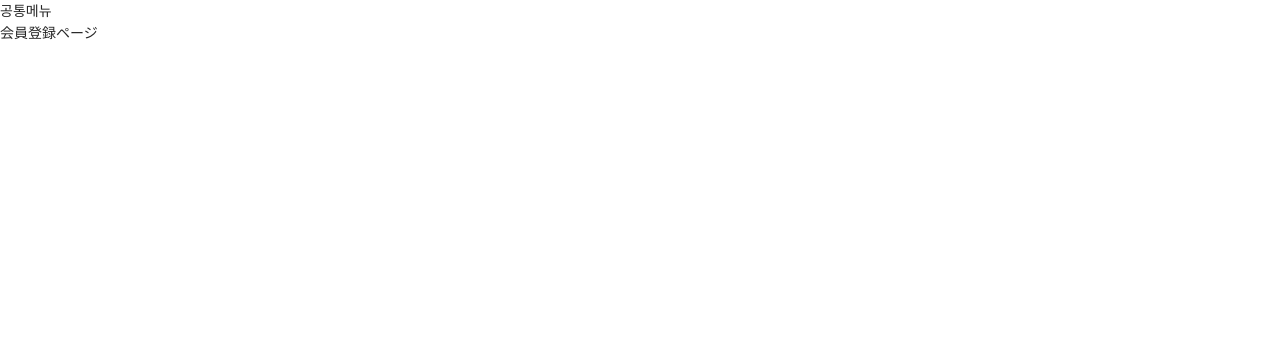
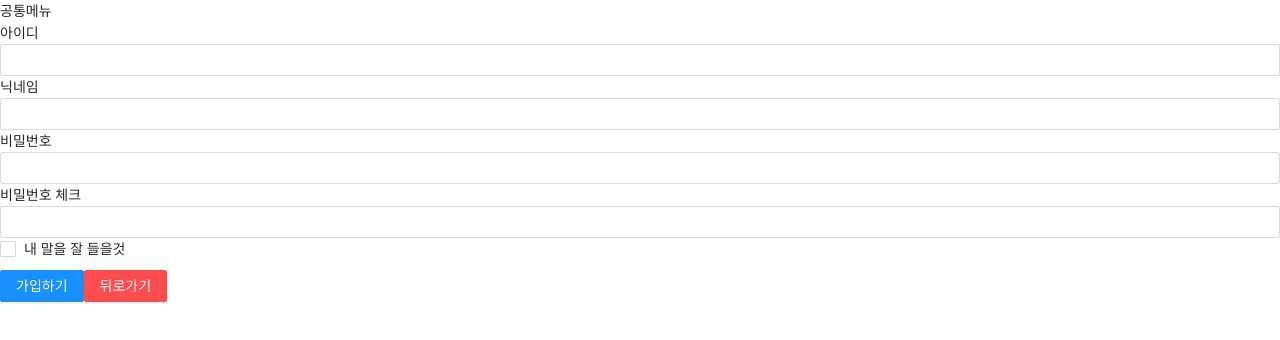
Before and after one commit to wngus6429/devblog, a Next.js app: page /signup in a window 1280 px wide. Shown: the top 340 px of the page. Built offline with nearby package versions, Linux system fonts and the light colour scheme.

Commit message:
signup and component move

```diff
--- a/components/AppLayout.jsx
+++ b/components/AppLayout.jsx
@@ -8,6 +8,7 @@
 import LoginForm from "./LoginForm";
 import styled from "styled-components";
 import Clock from "./clock";
+import Signup from "../pages/signup";
 {
   /* <Input.Search style={{ marginTop: 7, textAlign: "center" }} placeholder="Input Search Text" enterButton /> */
 }
@@ -18,6 +19,8 @@
 
 const AppLayout = ({ children }) => {
   const [isLoggedIn, setisLoggedIn] = useState(false);
+  const [signup, setsignup] = useState(false);
+
   return (
     <>
       <Menu mode="horizontal" theme="dark">
@@ -35,24 +38,30 @@
           <SearchInput placeholder="Input Search Text" enterButton />
         </Menu.Item>
         <Menu.Item>
-          <Link href="/signup">
-            <a>会員登録</a>
+          <Link href="ilbe.com">
+            <a>아씨몰라</a>
           </Link>
         </Menu.Item>
       </Menu>
       <Row gutter={5}>
         <Col xs={24} md={8}>
           <SideMenu />
+          <Clock />
         </Col>
         <Col xs={24} md={11}>
           {children}
         </Col>
         <Col xs={24} md={5}>
-          {isLoggedIn ? <UserProfile setisLoggedIn={setisLoggedIn} /> : <LoginForm setisLoggedIn={setisLoggedIn} />}
+          {signup ? (
+            <Signup signupfo={setsignup} />
+          ) : isLoggedIn ? (
+            <UserProfile setisLoggedIn={setisLoggedIn} />
+          ) : (
+            <LoginForm setisLoggedIn={setisLoggedIn} signupfo={setsignup} />
+          )}
           <a target="_blank" rel="noopener noreferrer" href="https://github.com/wngus6429?tab=repositories">
             GitHub
           </a>
-          <Clock />
         </Col>
       </Row>
     </>
--- a/components/LoginForm.jsx
+++ b/components/LoginForm.jsx
@@ -11,7 +11,7 @@
   padding: 10px;
 `;
 
-const LoginForm = ({ setisLoggedIn }) => {
+const LoginForm = ({ setisLoggedIn, signupfo }) => {
   const [id, setid] = useState("");
   const [password, setpassword] = useState("");
   const InputStyle = useMemo(
@@ -41,6 +41,10 @@
   //htmlType="submit" 이 되어 있어야 위에 Form이 작동함 그리고 onFinish 가 호출이 된다
   //그리고 onFinish에는 e.preventDefault()가 이미 되어져 있음
 
+  const signupform = useCallback(() => {
+    signupfo(true);
+  });
+
   return (
     <>
       <LogForm onFinish={onSubmitForm}>
@@ -58,11 +62,9 @@
           <Button type="primary" htmlType="submit">
             Login
           </Button>
-          <Link href="/signup">
-            <a>
-              <Button type="danger">会員登録</Button>
-            </a>
-          </Link>
+          <Button type="danger" onClick={signupform}>
+            会員登録
+          </Button>
         </ButtonWrap>
       </LogForm>
     </>
--- /dev/null
+++ b/hooks/useinput.js
@@ -0,0 +1,9 @@
+import { useState, useCallback } from "react";
+
+export default (initialValue = null) => {
+  const [value, setvalue] = useState(initialValue);
+  const handler = useCallback((e) => {
+    setvalue(e.target.value);
+  }, []);
+  return [value, handler];
+};
--- a/pages/signup.jsx
+++ b/pages/signup.jsx
@@ -1,13 +1,102 @@
-import React from "react";
+import React, { useCallback, useState } from "react";
+import AppLayout from "../components/AppLayout";
+import { Form, Input, Checkbox, Button } from "antd";
 import Head from "next/head";
+import styled from "styled-components";
+import useinput from "../hooks/useinput";
 
-const Signup = () => {
+const ErrorMessage = styled.div`
+  color: red;
+`;
+
+const Signup = ({ signupfo }) => {
+  const [Id, onChangeId] = useinput("");
+  // const [Id, setId] = useState("");
+  // const onChangeId = useCallback((e) => {
+  //   setId(e.target.value);
+  // }, []);
+  const [NickName, onChangeNickName] = useinput("");
+  // const [NickName, setNickName] = useState("");
+  // const onChangeNickName = useCallback((e) => {
+  //   setNickName(e.target.value);
+  // }, []);
+  const [Password, onChangePassword] = useinput("");
+  // const [Password, setPassword] = useState("");
+  // const onChangePassword = useCallback((e) => {
+  //   setPassword(e.target.value);
+  // }, []);
+  const [PasswordError, setPasswordError] = useState(false); //비밀번호가 일치 하지 않으면 첫번쨰 true가 됨
+  const [PasswordCheck, setPasswordCheck] = useState("");
+  const onChangePasswordCheck = useCallback(
+    (e) => {
+      setPasswordCheck(e.target.value);
+      setPasswordError(e.target.value !== Password);
+    },
+    [Password]
+  );
+  const [Term, setTerm] = useState("");
+  const [TermError, setTermError] = useState(false);
+  const onChangeTerm = useCallback((e) => {
+    setTerm(e.target.checked);
+    setTermError(false);
+  }, []);
+
+  const onsubmit = useCallback(() => {
+    if (Password !== PasswordCheck) {
+      return setPasswordError(true);
+    }
+    if (!Term) {
+      return setTermError(true);
+    }
+    console.log(Id, NickName, Password);
+  }, [Password, PasswordCheck, Term]);
+
+  const signupform = () => {
+    signupfo(false);
+  };
+
   return (
     <>
       <Head>
-        <title>会員登録</title>
+        <title>회원가입</title>
       </Head>
-      <div>会員登録ページ</div>
+      <Form onFinish={onsubmit}>
+        <div>
+          <label htmlFor="user-id">아이디</label>
+          <br />
+          <Input name="user-id" value={Id} onChange={onChangeId} />
+        </div>
+        <div>
+          <label htmlFor="user-id">닉네임</label>
+          <br />
+          <Input name="user-id" value={NickName} onChange={onChangeNickName} />
+        </div>
+        <div>
+          <label htmlFor="user-password">비밀번호</label>
+          <br />
+          <Input name="user-password" type="password" value={Password} onChange={onChangePassword} required />
+        </div>
+        <div>
+          <label htmlFor="user-password">비밀번호 체크</label>
+          <br />
+          <Input name="user-password-check" type="password" value={PasswordCheck} onChange={onChangePasswordCheck} required />
+          {PasswordError && <ErrorMessage>비밀번호가 일치하지 않습니다.</ErrorMessage>}
+        </div>
+        <div>
+          <Checkbox name="user-term" checked={Term} onChange={onChangeTerm}>
+            내 말을 잘 들을것
+          </Checkbox>
+          {TermError && <ErrorMessage> 약관에 동의하셔야 합니다.</ErrorMessage>}
+        </div>
+        <div style={{ marginTop: 10 }}>
+          <Button type="primary" htmlType="submit">
+            가입하기
+          </Button>
+          <Button onClick={signupform} type="danger">
+            뒤로가기
+          </Button>
+        </div>
+      </Form>
     </>
   );
 };
```
